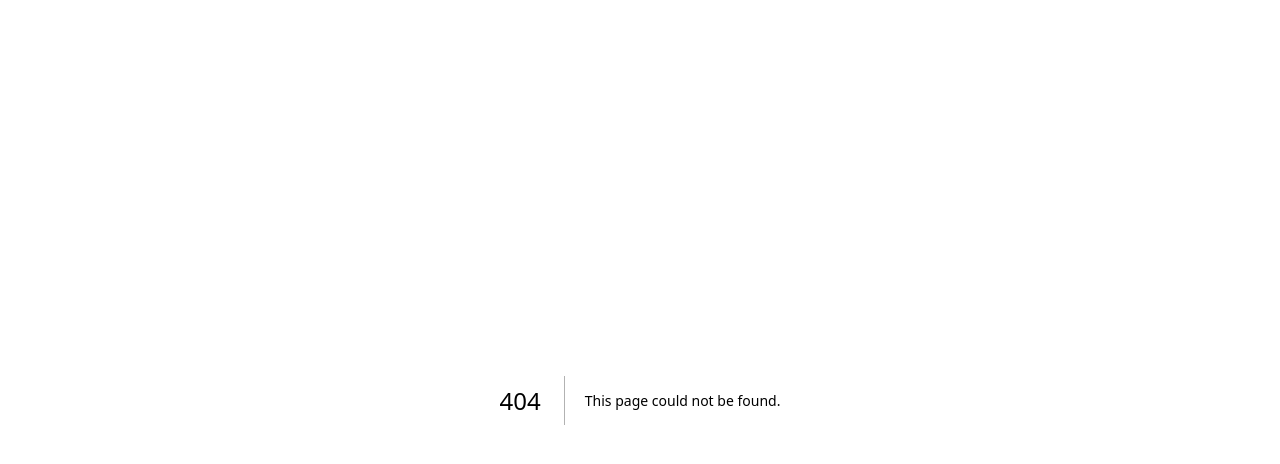
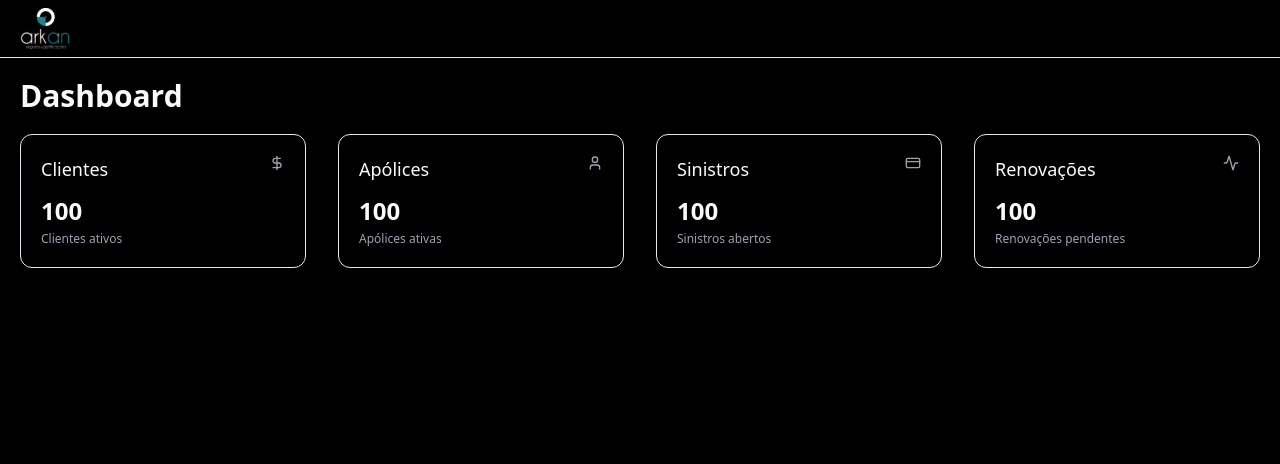
Before and after one commit to ata1de/ArkanSeguros, a Next.js app: page /admin in a window 1280 px wide. Before the commit this address had no page. Shown: the top 464 px of the page. Built offline with nearby package versions, Linux system fonts and the light colour scheme.

Commit message:
feat/main: created dashboard page and some components

```diff
--- /dev/null
+++ b/src/app/admin/page.tsx
@@ -0,0 +1,24 @@
+import SectionCardDashboard from '@/components/SectionCardDashboard'
+import { Separator } from '@/components/ui/separator'
+import Image from 'next/image'
+import React from 'react'
+
+const AdminPage = () => {
+  return (
+    <div className='bg-black h-screen text-WhiteDefault'>
+        <div className='px-5 py-2'>
+            <Image src="/arkan_logo_dark.svg" alt="Arkan Seguros" width={50} height={50} />
+        </div>
+        <Separator/>
+
+        <div className='flex flex-col gap-5 w-full p-5'>
+            <h1 className='text-3xl font-semibold'>Dashboard</h1>
+            <div>
+                <SectionCardDashboard/>
+            </div>
+        </div>
+    </div>
+  )
+}
+
+export default AdminPage
--- a/src/app/layout.tsx
+++ b/src/app/layout.tsx
@@ -12,6 +12,9 @@ const fontSans = FontSans({
 export const metadata: Metadata = {
   title: "Arkan Seguros",
   description: "Proteção e segurança com seguros personalizados para você.",
+  icons: {
+    icon: '/favicon.ico',
+  }
 };
 
 export default function RootLayout({
--- /dev/null
+++ b/src/components/DashboardCard.tsx
@@ -0,0 +1,31 @@
+import { cn } from '@/lib/utils'
+import { LucideIcon } from 'lucide-react'
+import Image from 'next/image'
+import React from 'react'
+
+interface DashboardCardProps {
+    label: string
+    icon: LucideIcon
+    amount?: number
+    description: string
+
+}
+
+const DashboardCard = (props: DashboardCardProps) => {
+  return (
+    <div className={cn('flex w-full flex-col gap-3 rounded-xl border p-5 shadow')}>
+        <div className="flex justify-between gap-2">
+            <p className='text-lg'>{props.label}</p>
+            <props.icon className='h-4 w-4 text-gray-400'/>
+        </div>
+
+        <div className="flex flex-col gap-1">
+            <h2 className='text-2xl font-semibold'>{props.amount}</h2>
+            <p className='text-xs text-gray-400 '>{props.description}</p>
+        </div>
+
+    </div>
+  )
+}
+
+export default DashboardCard
--- /dev/null
+++ b/src/components/SectionCardDashboard.tsx
@@ -0,0 +1,16 @@
+import React from 'react'
+import DashboardCard from './DashboardCard'
+import { Activity, CreditCard, DollarSign, User } from 'lucide-react'
+
+const SectionCardDashboard = () => {
+  return (
+    <div  className='grid w-full grid-cols-1 gap-4 gap-x-8 transition-all sm:grid-cols-2 xl:grid-cols-4'>
+        <DashboardCard label='Clientes' icon={DollarSign} amount={100} description='Clientes ativos' />
+        <DashboardCard label='Apólices' icon={User} amount={100} description='Apólices ativas' />
+        <DashboardCard label='Sinistros' icon={CreditCard} amount={100} description='Sinistros abertos' />
+        <DashboardCard label='Renovações' icon={Activity} amount={100} description='Renovações pendentes' />
+    </div>
+  )
+}
+
+export default SectionCardDashboard
```
